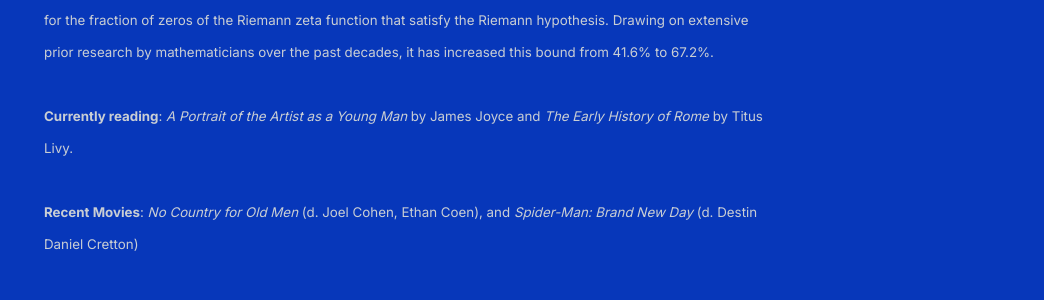
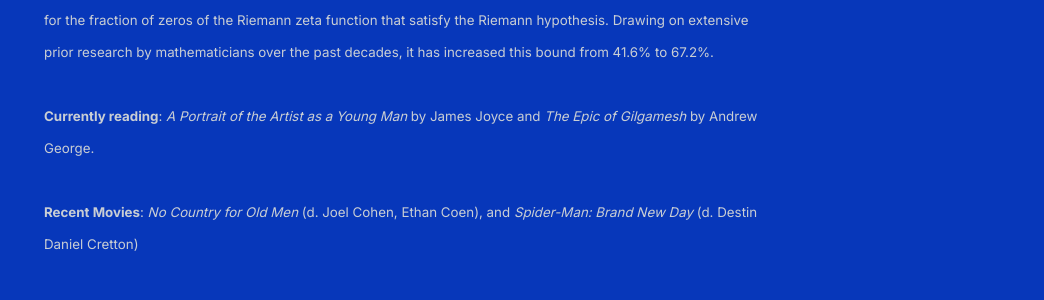
Before and after one commit to shihankanungo/shihankanungo.github.io, a Jekyll site: the page built from index.md, in a window 1280 px wide and 900 px high, scrolled down 631 px. Shown: the part 152-452 px from the top of the window, without its empty margins (236-1280 px from the left). Built offline with Jekyll 4.4.1, drawn with Linux system fonts in a browser that asks for light colours.

Commit message:
Update _config.yml

```diff
--- a/_config.yml
+++ b/_config.yml
@@ -8,7 +8,7 @@
 
           <small><b>Recent news</b>: <i>AI in Math</i>. An unreleased research version of Claude has improved on a longstanding lower bound for the fraction of zeros of the Riemann zeta function that satisfy the Riemann hypothesis. Drawing on extensive prior research by mathematicians over the past decades, it has increased this bound from 41.6% to 67.2%.</small>
           <br /><br />
-          <small><b>Currently reading</b>: <i>A Portrait of the Artist as a Young Man</i> by James Joyce and <i>The Early History of Rome</i> by Titus Livy.</small>
+          <small><b>Currently reading</b>: <i>A Portrait of the Artist as a Young Man</i> by James Joyce and <i>The Epic of Gilgamesh</i> by Andrew George.</small>
           <br /><br />
           <small><b>Recent Movies</b>: <i>No Country for Old Men</i> (d. Joel Cohen, Ethan Coen), and <i>Spider-Man: Brand New Day</i> (d. Destin Daniel Cretton)</small>
           <br /><br />
```
